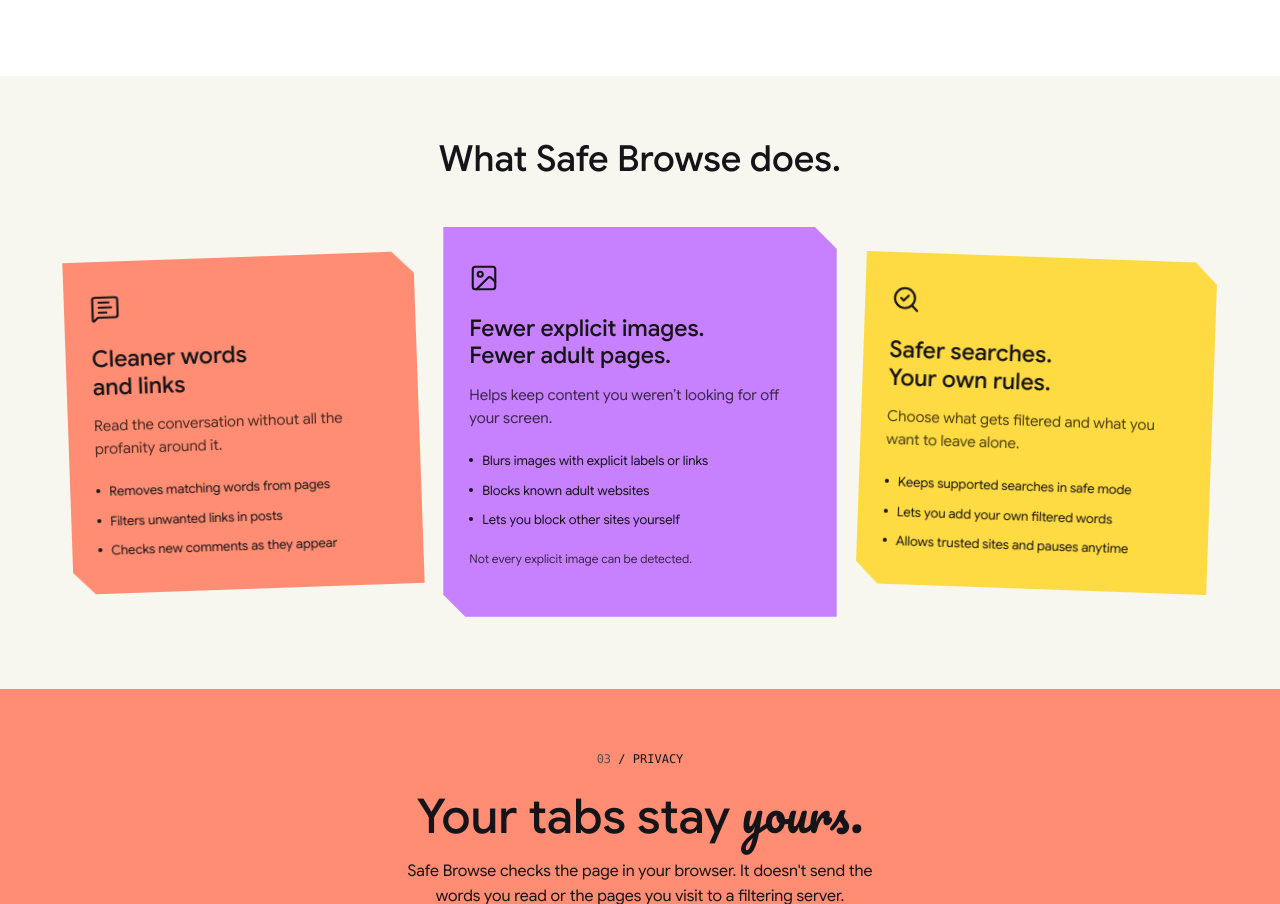
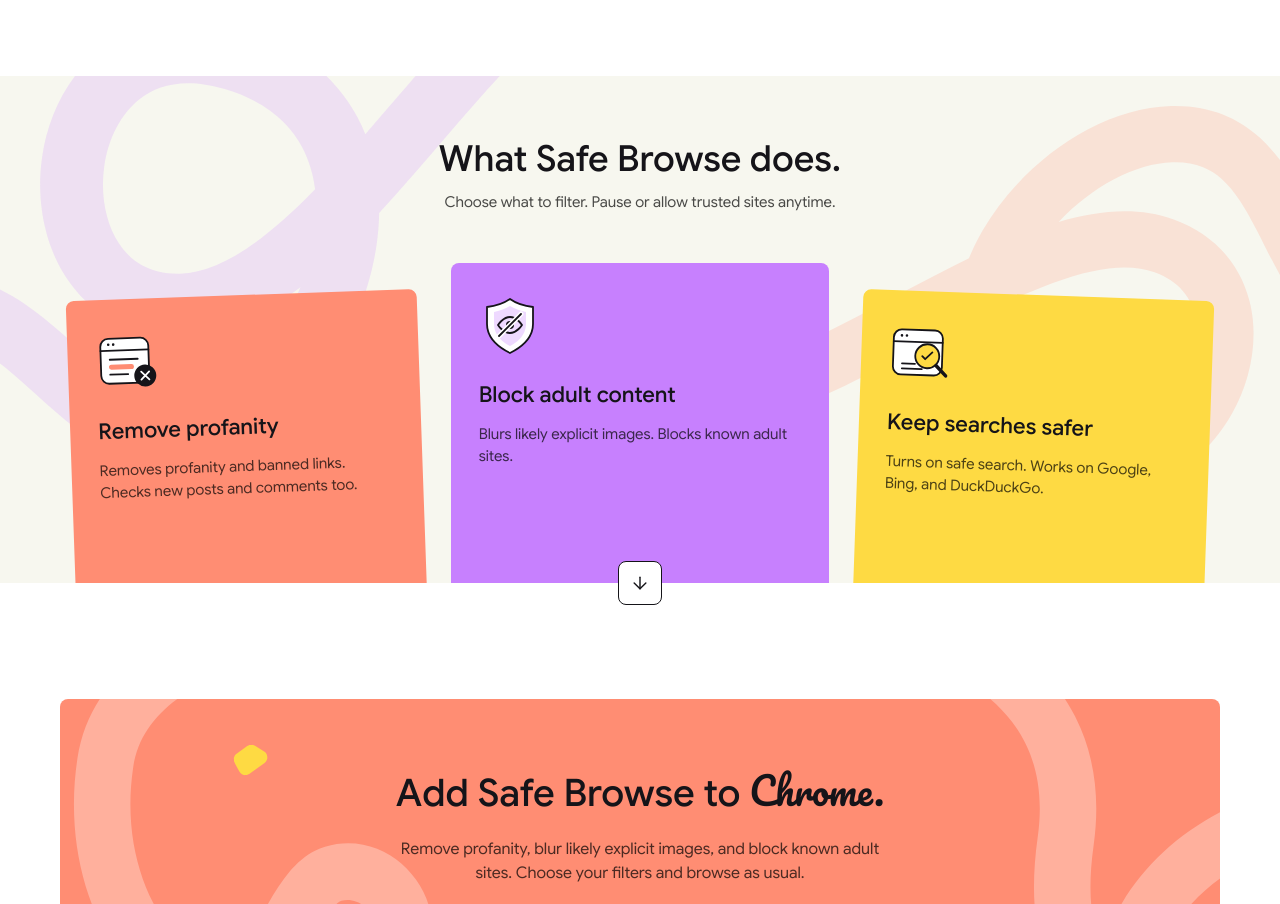
Before and after one commit to jchiwaii/content-filter-extension, a browser extension: page site/index.html in a window 1280 px wide. Shown: the part 2036-2940 px from the top of the page. Drawn offline with Linux system fonts and the light colour scheme.

Commit message:
Add SVG assets for install ribbon left and right

```diff
--- a/site/index.html
+++ b/site/index.html
@@ -287,50 +287,45 @@
         </div>
       </section>
       <section class="features-section" aria-labelledby="features-title">
+        <img class="features-ribbon ribbon-violet" src="assets/features-ribbon-violet.svg" width="888" height="561" alt="" aria-hidden="true">
+        <img class="features-ribbon ribbon-coral" src="assets/features-ribbon-coral.svg" width="993" height="502" alt="" aria-hidden="true">
         <div class="wrap">
           <h2 id="features-title">What Safe Browse does.</h2>
+          <p class="features-subtitle">Choose what to filter. Pause or allow trusted sites anytime.</p>
           <div class="feature-deck">
             <article class="feature-card coral">
-              <svg class="feature-icon icon" aria-hidden="true"><use href="#i-MessageSquareText"/></svg>
-              <h3>Cleaner words<br>and links</h3>
-              <p>Read the conversation without all the profanity around it.</p>
-              <ul>
-                <li>Removes matching words from pages</li>
-                <li>Filters unwanted links in posts</li>
-                <li>Checks new comments as they appear</li>
-              </ul>
+              <img class="feature-icon" src="assets/feature-text.svg" width="64" height="64" alt="">
+              <h3>Remove profanity</h3>
+              <p>Removes profanity and banned links. Checks new posts and comments too.</p>
             </article>
             <article class="feature-card feature-main lilac">
-              <svg class="feature-icon icon" aria-hidden="true"><use href="#i-Image"/></svg>
-              <h3>Fewer explicit images.<br>Fewer adult pages.</h3>
-              <p>Helps keep content you weren’t looking for off your screen.</p>
-              <ul>
-                <li>Blurs images with explicit labels or links</li>
-                <li>Blocks known adult websites</li>
-                <li>Lets you block other sites yourself</li>
-              </ul>
-              <p class="feature-note">Not every explicit image can be detected.</p>
+              <img class="feature-icon" src="assets/feature-protection.svg" width="64" height="64" alt="">
+              <h3>Block adult content</h3>
+              <p>Blurs likely explicit images. Blocks known adult sites.</p>
             </article>
             <article class="feature-card yellow">
-              <svg class="feature-icon icon" aria-hidden="true"><use href="#i-SearchCheck"/></svg>
-              <h3>Safer searches.<br>Your own rules.</h3>
-              <p>Choose what gets filtered and what you want to leave alone.</p>
-              <ul>
-                <li>Keeps supported searches in safe mode</li>
-                <li>Lets you add your own filtered words</li>
-                <li>Allows trusted sites and pauses anytime</li>
-              </ul>
+              <img class="feature-icon" src="assets/feature-search.svg" width="64" height="64" alt="">
+              <h3>Keep searches safer</h3>
+              <p>Turns on safe search. Works on Google, Bing, and DuckDuckGo.</p>
             </article>
           </div>
         </div>
       </section>
-      <section class="privacy-band text-center">
-        <div class="wrap">
-          <p class="folio"><b>03</b> / PRIVACY</p>
-          <h2>Your tabs stay <em>yours.</em></h2>
+      <div class="feature-transition">
+        <a class="feature-continue" href="#install" aria-label="Continue to installation">
+          <svg class="icon" aria-hidden="true"><use href="#i-ArrowDown"/></svg>
+        </a>
+      </div>
+      <section id="install" class="wrap privacy-band text-center" aria-labelledby="install-title">
+        <img class="install-ribbon install-ribbon-left" src="assets/install-ribbon-left.svg" width="607" height="525" alt="" aria-hidden="true">
+        <img class="install-ribbon install-ribbon-right" src="assets/install-ribbon-right.svg" width="828" height="525" alt="" aria-hidden="true">
+        <img class="install-shape install-yellow" src="assets/steps-yellow-shape.svg" width="98" height="84" alt="" aria-hidden="true">
+        <img class="install-shape install-white" src="assets/coral-fan.svg" width="65" height="65" alt="" aria-hidden="true">
+        <div class="install-copy">
+          <h2 id="install-title">Add Safe Browse to <em>Chrome.</em></h2>
           <p class="mx-auto">
-            Safe Browse checks the page in your browser. It doesn't send the
-            words you read or the pages you visit to a filtering server.
+            Remove profanity, blur likely explicit images, and block known adult sites.
+            Choose your filters and browse as usual.
           </p>
           <div class="flex flex-wrap items-center justify-center gap-5">
             <a
@@ -349,7 +344,7 @@
                 <path d="M12 8h8.5M8.6 14 4.2 6.6M14.5 15.2l-4.1 6.1" />
               </svg>
               Add to Chrome</a
-            ><a class="text-link" href="privacy.html"
+            ><a class="button secondary inline-flex items-center justify-center gap-2" href="privacy.html"
               >Privacy policy
               <svg class="icon" aria-hidden="true">
                 <use href="#i-ArrowUpRight" /></svg
--- a/tools/landing/landing.css
+++ b/tools/landing/landing.css
@@ -5,7 +5,7 @@
 @font-face {
   font-family: "Google Sans";
   src: url("assets/fonts/google-sans-latin-wght-normal.woff2") format("woff2");
-  font-weight: 100 900;
+  font-weight: 400 700;
   font-display: swap;
 }
 @font-face {
@@ -119,30 +119,45 @@
 .coral { background: var(--coral); } .lilac { background: var(--violet); } .yellow { background: var(--sun); }
 .steps h3 { margin-block: 0 9px; font-size: 20px; }
 .steps p { max-width: 33ch; margin-inline: auto; font-size: 14px; line-height: 1.45; color: rgb(0 0 0 / 70%); }
-.privacy-band { background: var(--coral); padding-block: 62px; }
-.features-section { background: var(--paper); padding-block: 64px 72px; }
+.privacy-band { position: relative; isolation: isolate; overflow: hidden; background: var(--coral); padding: 64px 48px; margin-block: 60px 48px; border-radius: 8px; }
+.install-copy { position: relative; max-width: 800px; margin-inline: auto; }
+.install-copy h2 { margin: 0; font-size: 38px; line-height: 1.4; }
+.install-ribbon { position: absolute; z-index: -1; pointer-events: none; width: auto; height: 100%; max-width: none; top: 0; }
+.install-ribbon-left { left: 0; }
+.install-ribbon-right { right: 0; }
+.install-shape { position: absolute; pointer-events: none; width: 34px; height: auto; }
+.install-yellow { top: 46px; left: 15%; transform: rotate(-12deg); }
+.install-white { bottom: 32px; right: 20%; filter: brightness(0) invert(1); transform: rotate(-20deg); }
+.features-section { position: relative; isolation: isolate; overflow: hidden; background: var(--paper); padding-top: 64px; }
+.features-ribbon { position: absolute; z-index: -1; pointer-events: none; width: min(60%, 760px); max-width: none; height: auto; }
+.ribbon-violet { left: -100px; top: -90px; }
+.ribbon-coral { right: -120px; top: 30px; }
 .features-section h2 { margin: 0; text-align: center; font-size: 36px; }
-.feature-deck { display: grid; grid-template-columns: 1fr 1.12fr 1fr; align-items: start; gap: 24px; margin-top: 48px; padding-inline: 8px; }
-.feature-card { min-width: 0; min-height: 332px; margin-top: 30px; padding: 32px 26px; clip-path: polygon(0 0, calc(100% - 22px) 0, 100% 22px, 100% 100%, 22px 100%, 0 calc(100% - 22px)); }
+.features-subtitle { max-width: 440px; margin: 12px auto 0; text-align: center; font-size: 15px; line-height: 1.5; color: rgb(0 0 0 / 70%); }
+.feature-deck { display: grid; grid-template-columns: 1fr 1.08fr 1fr; align-items: start; gap: 28px; margin-top: 40px; padding: 10px 12px 0; height: 330px; overflow: hidden; }
+.feature-card { min-width: 0; min-height: 370px; margin-top: 32px; padding: 30px 28px; border-radius: 8px; }
 .feature-card:first-child { transform: rotate(-2deg); }
 .feature-card:last-child { transform: rotate(2deg); }
-.feature-main { min-height: 390px; margin-top: 0; padding-block: 36px; }
-.feature-icon { display: block; width: 30px; height: 30px; margin-bottom: 22px; }
-.feature-card h3 { font-size: 23px; font-weight: 500; line-height: 1.2; }
-.feature-card p { margin-top: 14px; color: rgb(0 0 0 / 70%); font-size: 15px; line-height: 1.5; }
-.feature-card ul { margin-top: 22px; display: grid; gap: 10px; }
-.feature-card li { position: relative; padding-left: 13px; font-size: 13px; line-height: 1.5; }
-.feature-card li::before { content: ""; position: absolute; left: 0; top: 7px; width: 4px; height: 4px; border-radius: 50%; background: currentColor; }
-.feature-card .feature-note { font-size: 12px; margin-top: 20px; }
+.feature-main { min-height: 390px; margin-top: 0; padding-block: 30px; }
+.feature-icon { display: block; width: 64px; height: 64px; margin-bottom: 24px; }
+.feature-card h3 { font-size: 22px; font-weight: 500; line-height: 1.25; white-space: nowrap; }
+.feature-card p { margin-top: 14px; color: rgb(0 0 0 / 70%); font-weight: 400; font-size: 15px; line-height: 1.5; }
+.steps p, .feature-card p, .features-subtitle { color: rgb(0 0 0 / 70%); font-weight: 400; }
+.feature-transition { position: relative; height: 56px; background: white; }
+.feature-continue { position: relative; z-index: 2; display: grid; place-items: center; width: 44px; height: 44px; margin-inline: auto; transform: translateY(-22px); background: white; border: 1px solid var(--ink); border-radius: 8px; }
+.feature-continue:hover { background: var(--paper); }
 @media (max-width: 1000px) {
-  .feature-deck { grid-template-columns: 1fr; gap: 20px; max-width: 520px; margin-inline: auto; margin-top: 30px; padding: 0; }
+  .feature-deck { grid-template-columns: 1fr; gap: 20px; max-width: 520px; height: auto; margin-inline: auto; margin-top: 30px; padding: 0; overflow: visible; }
   .feature-card, .feature-main { min-height: 0; margin-top: 0; padding: 28px; }
   .feature-card:first-child, .feature-card:last-child { transform: none; }
   .features-section { padding-block: 44px; }
+  .features-ribbon { width: 520px; }
+  .ribbon-violet { left: -280px; top: -30px; }
+  .ribbon-coral { right: -300px; top: 40%; }
   .features-section h2 { font-size: 30px; }
 }
 .privacy-band em { font-family: Pacifico, cursive; font-weight: 400; font-style: normal; }
-.privacy-band p:not(.folio) { max-width: 510px; margin-block: 16px 24px; color: var(--ink); }
+.privacy-band p:not(.folio) { max-width: 510px; margin-block: 16px 24px; color: rgb(0 0 0 / 70%); }
 .text-link { display: inline-flex; align-items: center; gap: 4px; text-decoration: underline; text-underline-offset: 4px; font-size: 15px; }
 .text-link .icon { width: 15px; height: 15px; }
 .footer { padding-block: 24px; font-size: 14px; }
@@ -196,7 +211,12 @@
   .steps li { position: relative; width: 100%; min-height: 0; padding: 22px 18px; }
   .steps li:nth-child(n) { left: auto; top: auto; }
   .step-number { top: 18px; left: -50px; }
-  .privacy-band { padding-block: 40px; }
+  .privacy-band { padding: 56px 20px; margin-block: 36px 24px; }
+  .install-copy h2 { font-size: 29px; }
+  .install-ribbon-left { left: -150px; }
+  .install-ribbon-right { right: -230px; }
+  .install-yellow { top: 18px; left: 20px; width: 25px; }
+  .install-white { bottom: 16px; right: 20px; width: 25px; }
   .footer p { display: none; }
 }
 @media (max-width: 460px) {
```
Also changed, not shown: site/assets/feature-protection.svg (added), site/assets/feature-search.svg (added), site/assets/feature-text.svg (added), site/assets/features-bottom-fade.svg (added), site/assets/features-ribbon-coral.svg (added), site/assets/features-ribbon-violet.svg (added), site/assets/fonts/google-sans-latin-full-normal.woff2 (added), site/assets/install-ribbon-left.svg (added), site/assets/install-ribbon-right.svg (added), site/landing.css.
